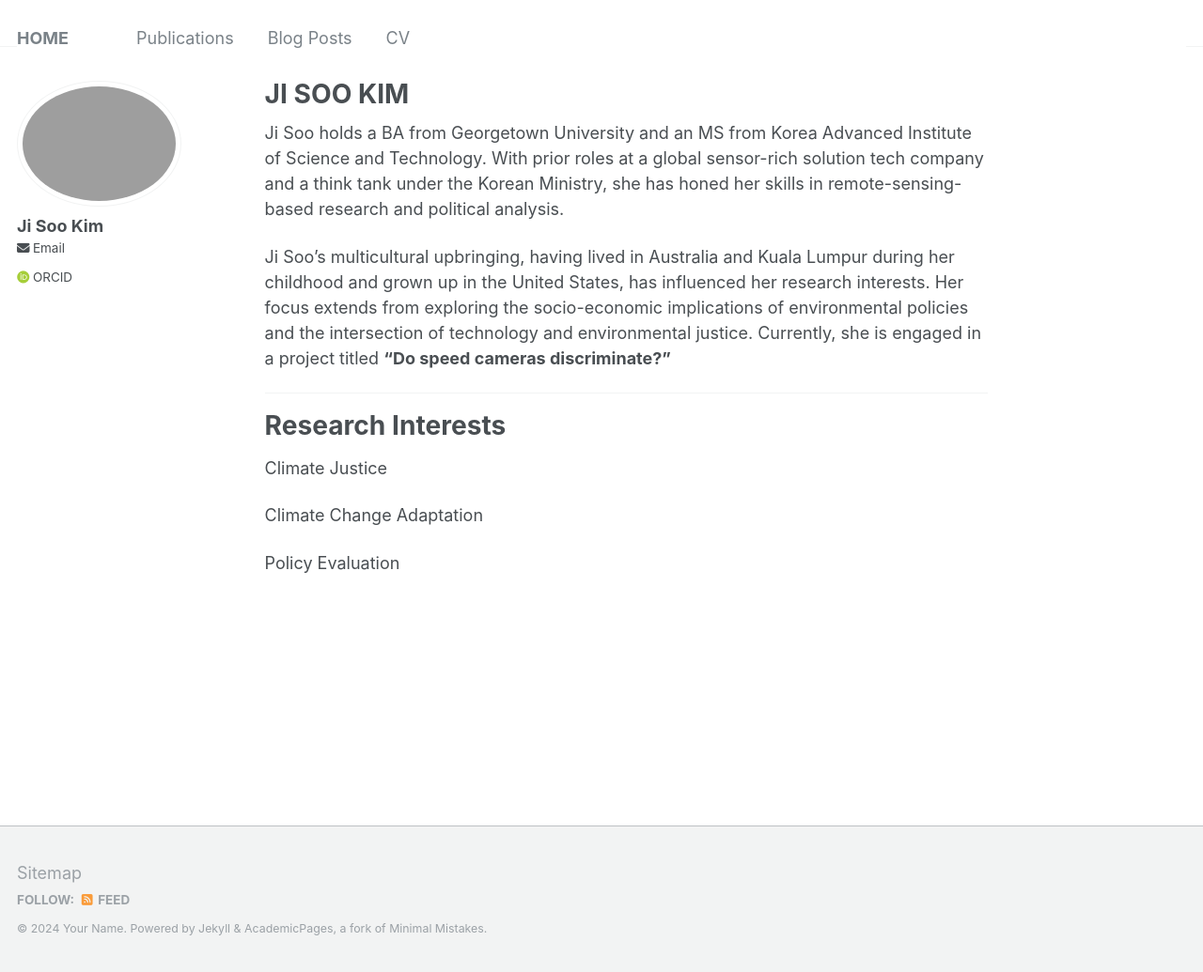
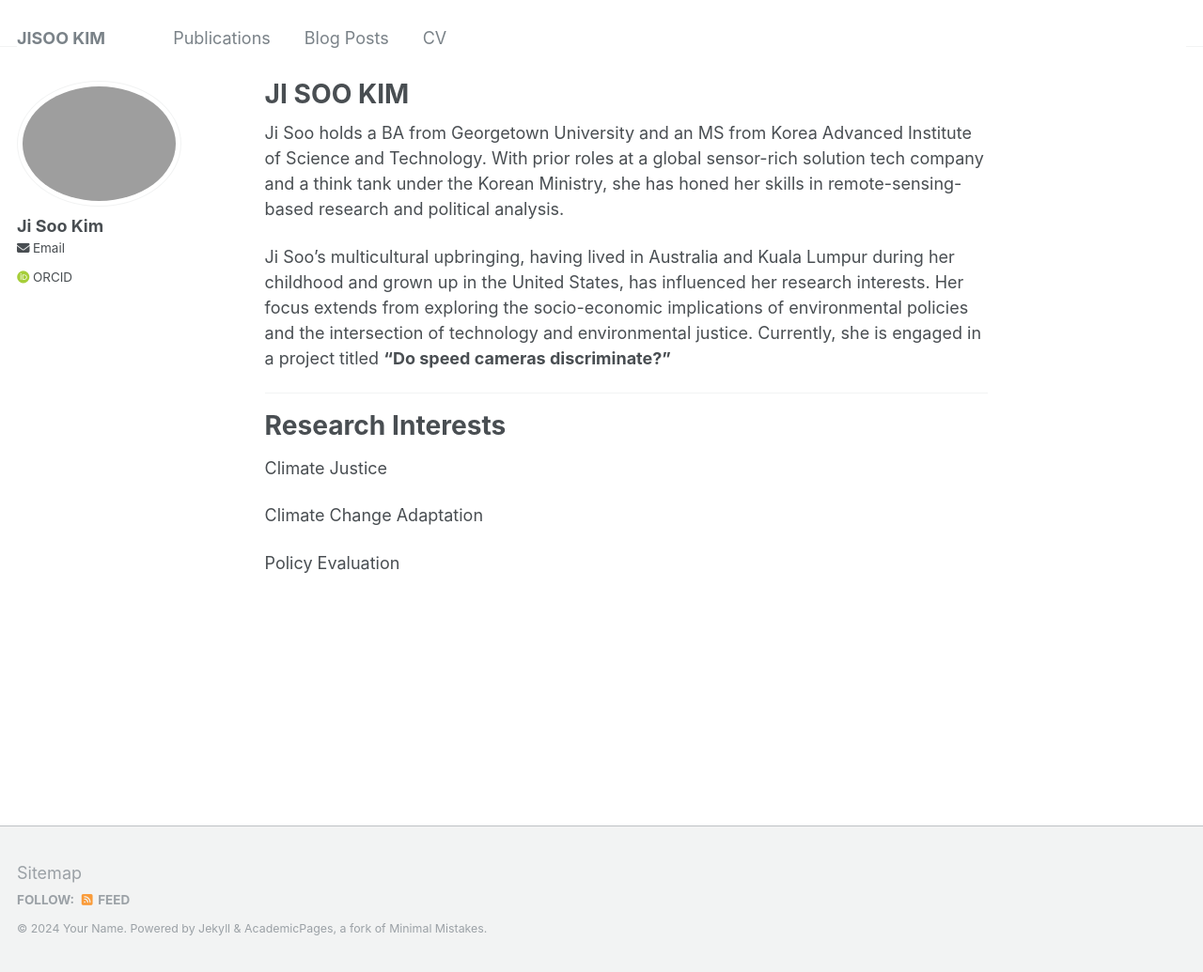
Before and after one commit to jk-jisookim/jk-jisookim.github.io, a Jekyll site: the page built from _pages/about.md, in a window 1280 px wide and 1035 px high. Shown: the whole window at 94% size. Built offline with Jekyll 4.4.1, drawn with Linux system fonts in a browser that asks for light colours; some web fonts are replaced.

Commit message:
Update _config.yml

```diff
--- a/_config.yml
+++ b/_config.yml
@@ -8,7 +8,7 @@
 
 # Basic Site Settings
 locale                   : "en-US"
-title                    : "HOME"
+title                    : "       JISOO KIM"
 title_separator          : "          ."
 name                     : &name "Your Name"
 description              : &description "personal description"
```
